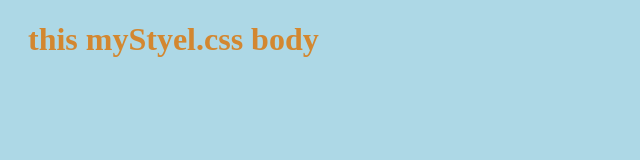
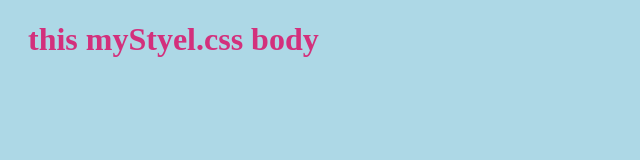
Before and after one commit to zbitnami/mid-level-project, a plain HTML site: page index.html in a window 1280 px wide. Shown: the whole page, without its empty margins (0-640 px from the left). Drawn offline with nearby package versions, Linux system fonts and the light colour scheme.

Commit message:
font mor oldu

```diff
--- a/myStyle.css
+++ b/myStyle.css
@@ -3,6 +3,6 @@ body {
   }
 
   h1 {
-    color: rgb(211, 135, 48);
+    color: rgb(211, 48, 124);
     margin-left: 20px;
   }
```
